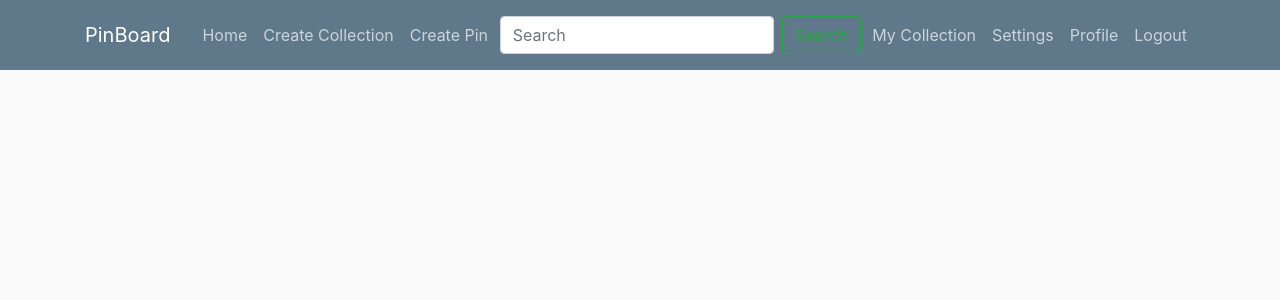
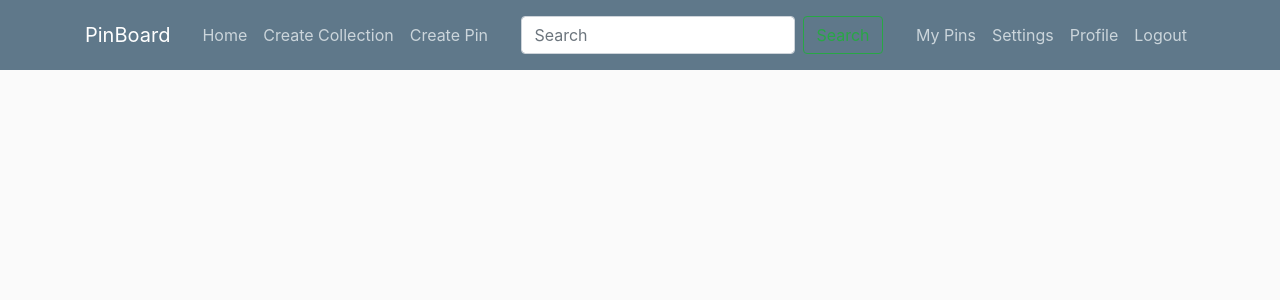
Before and after one commit to DevanshiD-Inexture/PinBoard, a Django app: page /messages/ in a window 1280 px wide. Shown: the top 300 px of the page. Run offline with Django 3.2, Linux system fonts and the light colour scheme; a user stored in the database is signed in; some libraries are stand-ins or nearby versions.

Commit message:
add: changed navbar data

```diff
--- a/user/templates/user/base.html
+++ b/user/templates/user/base.html
@@ -42,7 +42,7 @@
                 <!-- Navbar Right Side -->
                 <div class="navbar-nav">
                     {% if user.is_authenticated %}
-                        <a class="nav-item nav-link" href="{% url 'user-pins' user %}">My Collection</a>
+                        <a class="nav-item nav-link" href="{% url 'user-pins' user %}">My Pins</a>
                         <a class="nav-item nav-link" href="{% url 'settings' %}">Settings</a>
                         <a class="nav-item nav-link" href="{% url 'profile' %}">Profile</a>
                         <a class="nav-item nav-link" href="{% url 'logout' %}">Logout</a>
```
